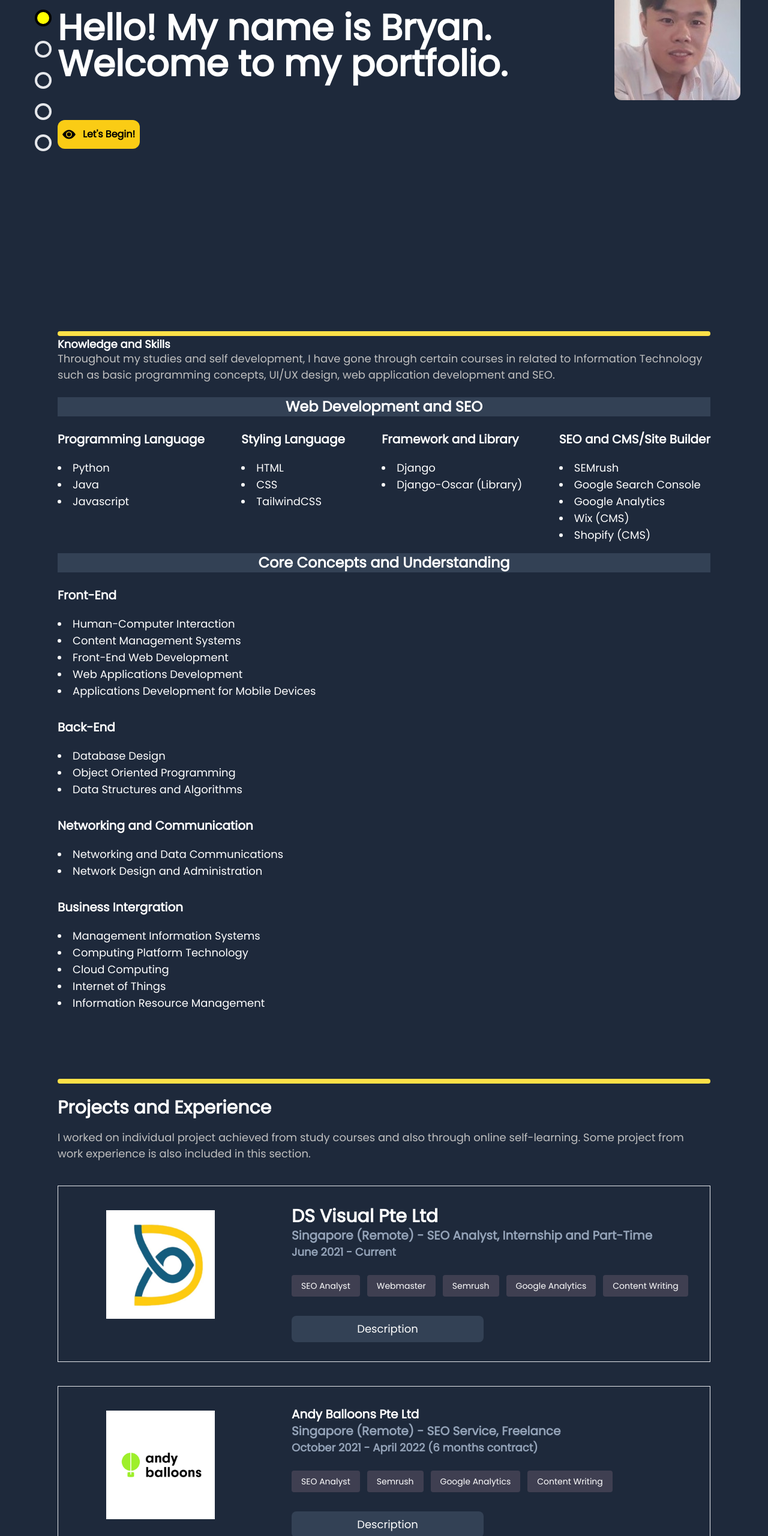
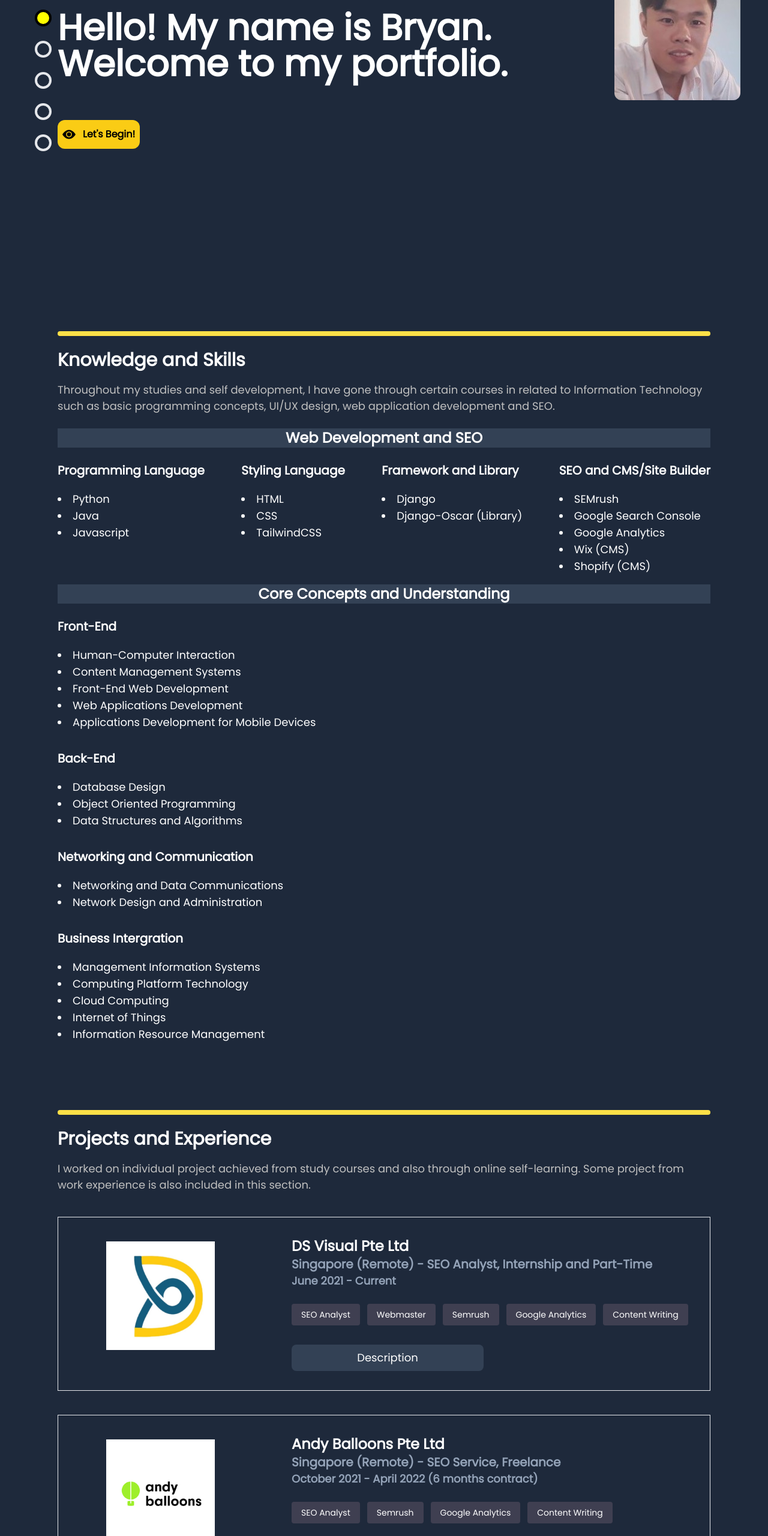
Before and after one commit to bryankhaw95/port-current, a plain HTML site: page index.html in a window 1280 px wide. Shown: the part 240-2800 px from the top of the page at 60% size. Drawn offline with nearby package versions, Linux system fonts and the light colour scheme.

Commit message:
update mobile - home class

```diff
--- a/index.css
+++ b/index.css
@@ -21,7 +21,6 @@ html, body {
 }
 
 .secondary-title {
-    @apply text-3xl font-bold -mb-10;
 
     margin-bottom: -1.25rem;
     font-size: 1.875rem;
--- a/index.html
+++ b/index.html
@@ -81,7 +81,7 @@
   <!-- Experience and Knowledge -->
   <div class="container mt-80 flex justify-between items-center mx-auto px-8 md:px-14 lg:px-24 lg:w-full">
     <section class="w-full">
-      <h2 id="knowledge" class="secondary-title sm:text-lg">Knowledge and Skills</h2>
+      <h2 id="knowledge" class="secondary-title sm:text-md">Knowledge and Skills</h2>
       <p class="section-paragraph">Throughout my studies and self development, I have gone through certain courses in
         related to Information Technology such as basic programming concepts, UI/UX design, web application development
         and SEO. </p>
@@ -185,7 +185,7 @@
 
           <!-- Client info -->
           <div class="flex flex-wrap justify-center text-center lg:text-left lg:block">
-            <h3 class="text-white text-3xl font-semibold"><a href="https://www.dsvisual.sg/" class="no-underline hover:underline">DS Visual Pte Ltd</a></h3>
+            <h3 class="text-white text-2xl font-semibold"><a href="https://www.dsvisual.sg/" class="no-underline hover:underline">DS Visual Pte Ltd</a></h3>
             <h3 class="text-slate-400 text-xl font-semibold">Singapore (Remote) - SEO Analyst, Internship and Part-Time</h3>
             <h4 class="text-slate-400 text-lg font-semibold">June 2021 - Current</h4>
             <div class="w-full lg:w-auto flex flex-wrap justify-center lg:justify-start gap-3 mt-6 mb-8">
@@ -225,7 +225,7 @@
 
           <!-- Client info -->
           <div class="flex flex-wrap justify-center text-center lg:text-left lg:block">
-            <h3 class="text-white text-xl font-semibold">Andy Balloons Pte Ltd</h3>
+            <h3 class="text-white text-2xl font-semibold">Andy Balloons Pte Ltd</h3>
             <h3 class="text-slate-400 text-xl font-semibold">Singapore (Remote) - SEO Service, Freelance</h3>
             <h4 class="text-slate-400 text-lg font-semibold">October 2021 - April 2022 (6 months contract)</h4>
             <div class="w-full lg:w-auto flex flex-wrap justify-center lg:justify-start gap-3 mt-6 mb-8">
@@ -264,7 +264,7 @@
 
           <!-- Client info -->
           <div class="flex flex-wrap justify-center text-center lg:text-left lg:block">
-            <h3 class="text-white text-xl font-semibold">Asia-Pacific International University</h3>
+            <h3 class="text-white text-2xl font-semibold">Asia-Pacific International University</h3>
             <h3 class="text-slate-400 text-xl font-semibold">E-Commerce System and Design Project: DS E-Commerce</h3>
             <div class="w-full lg:w-auto flex flex-wrap justify-center lg:justify-start gap-3 mt-6 mb-8">
               <div class="badge">Django-Oscar</div>
```
